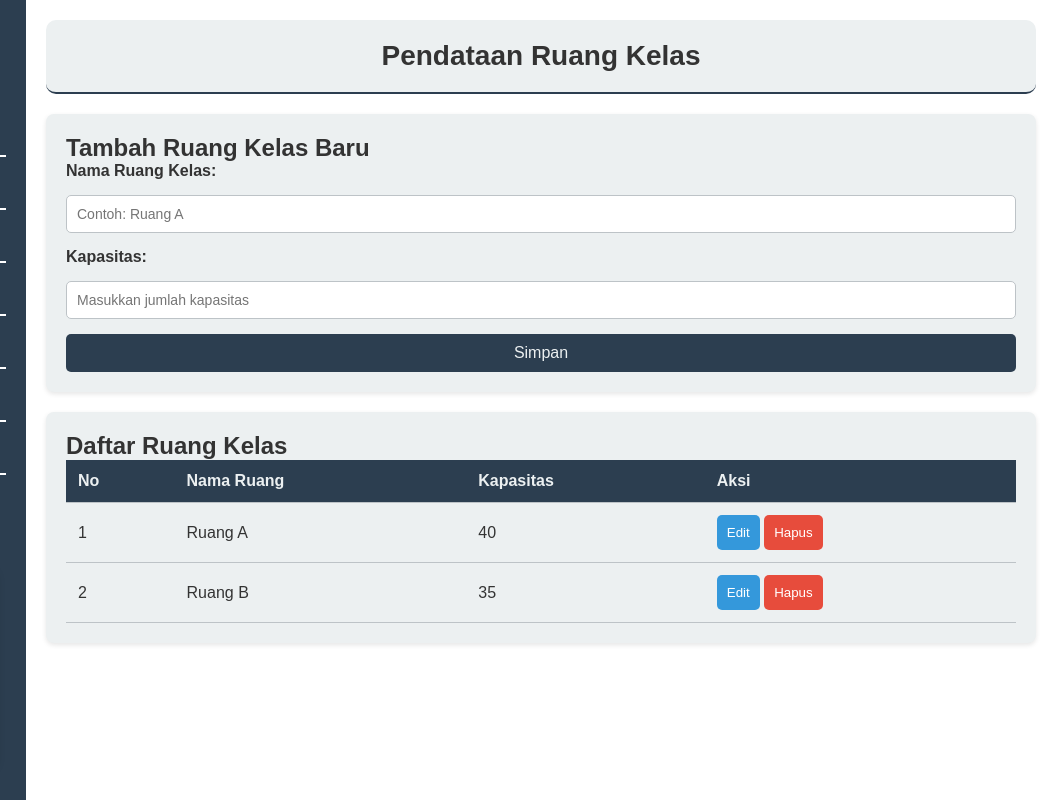
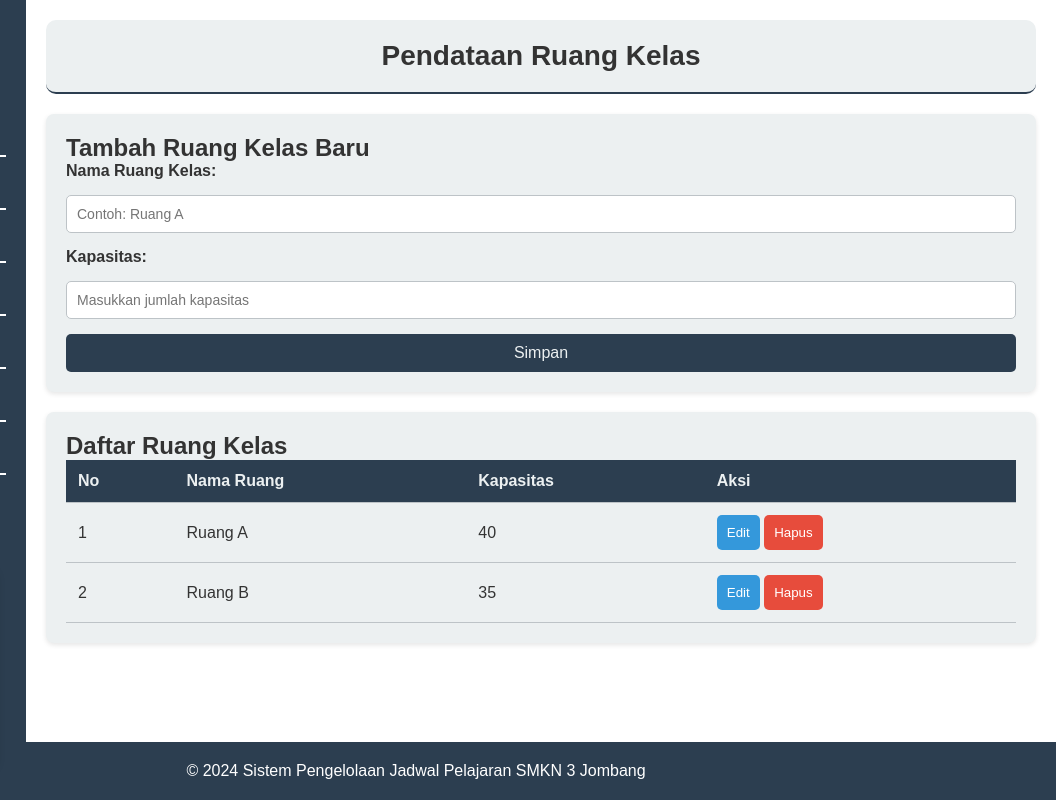
Before and after one commit to ifalhanif123/rpl-uas, a plain HTML site: page docs/data_ruang_kelas.html in a window 1280 px wide. Shown: the full height of the page, 224-1280 px from the left. Drawn offline with Linux system fonts and the light colour scheme.

Commit message:
kjkjkjll

```diff
--- a/docs/data_ruang_kelas.html
+++ b/docs/data_ruang_kelas.html
@@ -81,5 +81,8 @@
   <div class="logo-smk">
     <img src="gambar/logo.png" alt="Logo SMK">
   </div>
+  <footer>
+    <p>&copy; 2024 Sistem Pengelolaan Jadwal Pelajaran SMKN 3 Jombang</p>
+  </footer>
 </body>
 </html>
```
